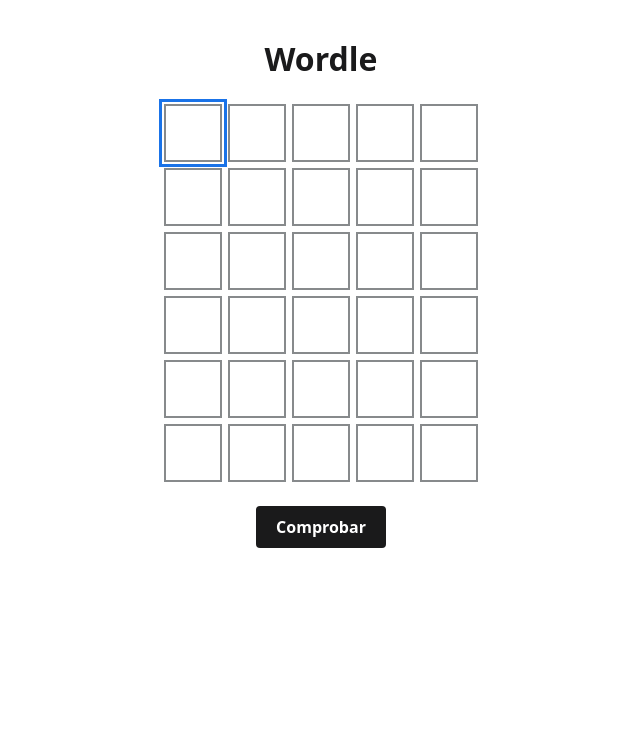
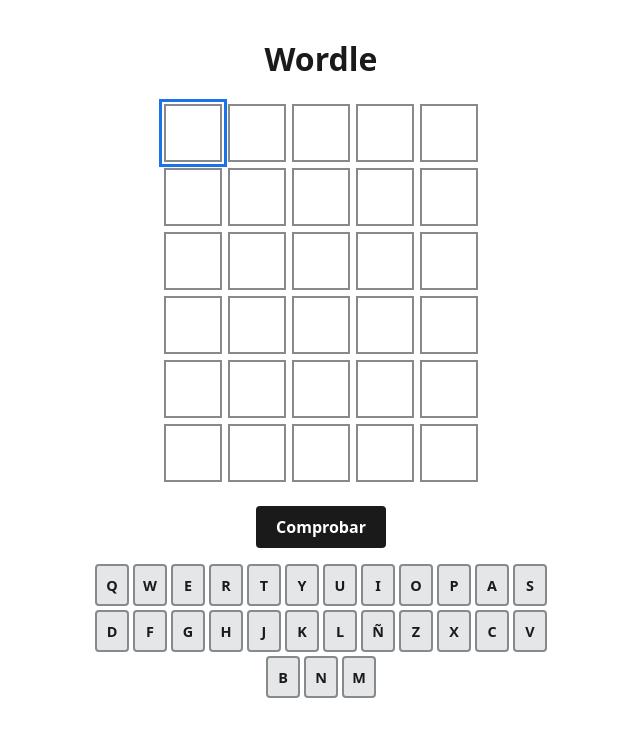
Before and after one commit to Alex230199/Wordle-A210P16, a React (Vite) app: page / in a window 1280 px wide. Shown: the top 736 px of the page, without its empty margins (319-959 px from the left). Built offline with nearby package versions, Linux system fonts and the light colour scheme.

Commit message:
actividad 7

```diff
--- a/src/App.jsx
+++ b/src/App.jsx
@@ -1,8 +1,10 @@
 import { useEffect, useState } from 'react'
 import Casilla from './components/Casilla.jsx'
+import Teclado from './components/Teclado.jsx'
 
 const filas = 6
 const columnas = 5
+const letrasTeclado = 'QWERTYUIOPASDFGHJKLÑZXCVBNM'.split('')
 const palabras = ['PERRO', 'NUBE', 'LUNA', 'ROSA', 'ARCO', 'CIELO','FUEGO','MARCO','SUELO','RIVAL','MUNDO','LLAVE','SOLAR',
   'NIEVE','FLOTA','BRISA','CANTO','HIELO','VIAJE',]
   .filter((palabra) => palabra.length === columnas)
@@ -80,6 +82,18 @@
     // Aqui termina la tarea 3
 
     const terminada = ganada || filaActual === filas
+    const estadosTeclado = {}
+    const prioridadEstado = { ausente: 0, presente: 1, correcta: 2 }
+
+    intentos.slice(0, filaActual).forEach((fila) => {
+      fila.forEach((letra, columna) => {
+        const estado = estadoDe(fila, columna, solucion)
+
+        if (!estadosTeclado[letra] || prioridadEstado[estado] > prioridadEstado[estadosTeclado[letra]]) {
+          estadosTeclado[letra] = estado
+        }
+      })
+    })
 
       useEffect(() => {
 
@@ -103,6 +117,23 @@
 
 }
 // tarea 4 finalizada
+
+// tarea 7 inicia
+function introducirLetra(letra) {
+  if (terminada) return
+
+  const columna = intentos[filaActual].findIndex((casilla) => casilla === '')
+  if (columna === -1) return
+
+  const copia = intentos.map((fila) => [...fila])
+  copia[filaActual][columna] = letra
+  setIntentos(copia)
+  setAviso('')
+
+  const casillas = document.querySelectorAll('.fila')[filaActual]?.querySelectorAll('.casilla')
+  casillas?.[columna + 1]?.focus()
+}
+// tarea 7 finalizada
 
 function cambiarLetra(f, c, evento) {
     const letra = evento.target.value.toUpperCase()
@@ -194,6 +225,12 @@
           <button className="boton" type="submit">Comprobar</button>
         </div>
       )}
+      <Teclado
+        letras={letrasTeclado}
+        estados={estadosTeclado}
+        desactivado={terminada}
+        onLetra={introducirLetra}
+      />
     </form>
   )
 }
--- /dev/null
+++ b/src/components/Teclado.jsx
@@ -0,0 +1,22 @@
+// tarea 7 inicia
+function Teclado({ letras, estados, desactivado, onLetra }) {
+  return (
+    <div className="teclado" aria-label="Teclado en pantalla">
+      {letras.map((letra) => (
+        <button
+          className={`tecla ${estados[letra] || ''}`}
+          type="button"
+          key={letra}
+          aria-label={`Letra ${letra}${estados[letra] ? `, ${estados[letra]}` : ''}`}
+          disabled={desactivado}
+          onClick={() => onLetra(letra)}
+        >
+          {letra}
+        </button>
+      ))}
+    </div>
+  )
+}
+// tarea 7 finalizada
+
+export default Teclado
--- a/src/index.css
+++ b/src/index.css
@@ -63,13 +63,57 @@
   color: #ffffff;
 }
 
+.teclado {
+  display: flex;
+  flex-wrap: wrap;
+  justify-content: center;
+  gap: 4px;
+  max-width: 460px;
+  margin: 16px auto;
+}
+
+.tecla {
+  flex: 0 0 34px;
+  height: 42px;
+  padding: 0;
+  border: 2px solid #878a8c;
+  border-radius: 4px;
+  background: #e4e6e8;
+  color: #1a1a1b;
+  font: inherit;
+  font-size: 0.9rem;
+  font-weight: bold;
+  cursor: pointer;
+}
+
+.tecla.correcta {
+  border-color: #2e7d32;
+  border-style: double;
+  background: #2e7d32;
+  color: #ffffff;
+}
+
+.tecla.presente {
+  border-color: #a47b00;
+  border-style: dashed;
+  background: #f2c94c;
+}
+
+.tecla.ausente {
+  border-color: #5f6368;
+  border-style: solid;
+  background: #5f6368;
+  color: #ffffff;
+}
+
 .casilla:disabled {
   opacity: 1;
   -webkit-text-fill-color: currentColor;
 }
 
 .casilla:focus-visible,
-.boton:focus-visible {
+.boton:focus-visible,
+.tecla:focus-visible {
   outline: 3px solid #1a73e8;
   outline-offset: 2px;
 }
```
